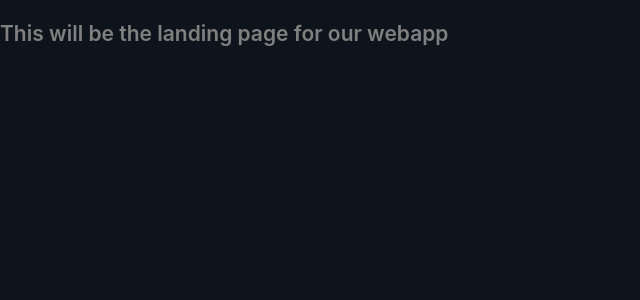
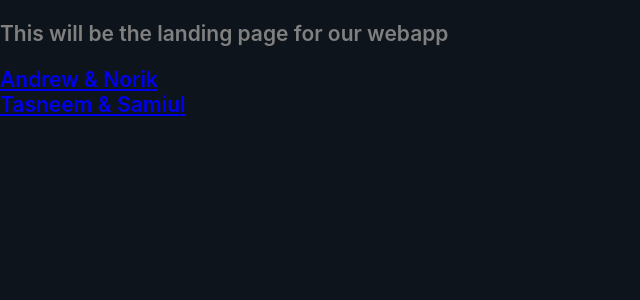
Before and after one commit to Norikaz/SavantSphere, a React (Create React App) app: page / in a window 1280 px wide. Shown: the top 300 px of the page, without its empty margins (0-640 px from the left). Built offline with nearby package versions, Linux system fonts and the light colour scheme.

Commit message:
fixed some typos, added some link tags, added h2 to h6 header for styling rules

```diff
--- a/src/index.css
+++ b/src/index.css
@@ -15,7 +15,7 @@ body {
 	background-color: hsl(212deg, 32%, 8%);
 }
 
-h1,
+h1, h2, h3, h4, h5, h6
 strong {
 	color: hsl(0deg, 0%, 100%);
 }
--- a/src/pages/DevTeamOne.tsx
+++ b/src/pages/DevTeamOne.tsx
@@ -1,7 +1,13 @@
 import React from 'react';
+import { Link } from "react-router-dom";
 
 const DevTeamOne = () => {
-	return <p>Norik and Andrew Implement here</p>;
+	return (
+	<div>
+		<p>Norik and Andrew Implement here</p>
+		<Link to={"/"}>Home</Link>
+	</div>
+	)
 };
 
 export default DevTeamOne;
--- a/src/pages/DevTeamTwo.tsx
+++ b/src/pages/DevTeamTwo.tsx
@@ -1,7 +1,13 @@
 import React from 'react';
+import { Link } from "react-router-dom";
 
 const DevTeamTwo = () => {
-	return <p>Implement here</p>;
+	return (
+		<div>
+			<p>Tasneem and Samiul implementation here</p>
+			<Link to={"/"}>Home</Link>
+		</div>
+	)
 };
 
 export default DevTeamTwo;
--- a/src/pages/HomePage.tsx
+++ b/src/pages/HomePage.tsx
@@ -1,7 +1,18 @@
 import React from 'react';
+import { Link } from "react-router-dom";
+import { ROUTES } from '../root/routes-constants';
 
-const HomPage = () => {
-	return <p>This will be the landing page for our webapp</p>;
+
+const HomePage = () => {
+	return (
+		<div>
+			<p>This will be the landing page for our webapp</p>
+			<Link to={ROUTES.DEV_TEAM_ONE}>Andrew & Norik</Link>
+			<br />
+			<Link to={ROUTES.DEV_TEAM_TWO}>Tasneem & Samiul</Link>
+		</div>
+	)
+
 };
 
-export default HomPage;
+export default HomePage;
--- a/src/root/App.tsx
+++ b/src/root/App.tsx
@@ -3,7 +3,7 @@ import React from 'react';
 import './App.css';
 import { BrowserRouter as Router, Route, Routes } from 'react-router-dom';
 import { ROUTES } from './routes-constants';
-import HomPage from '../pages/HomePage';
+import HomePage from '../pages/HomePage';
 import DevTeamOne from '../pages/DevTeamOne';
 import DevTeamTwo from '../pages/DevTeamTwo';
 
@@ -11,7 +11,7 @@ const App = () => {
 	return (
 		<Router>
 			<Routes>
-				<Route path={ROUTES.HOMEPAGE} element={<HomPage />} />
+				<Route path={ROUTES.HOMEPAGE} element={<HomePage />} />
 				<Route path={ROUTES.DEV_TEAM_ONE} element={<DevTeamOne />} />
 				<Route path={ROUTES.DEV_TEAM_TWO} element={<DevTeamTwo />} />
 			</Routes>
--- a/src/root/routes-constants.ts
+++ b/src/root/routes-constants.ts
@@ -1,5 +1,5 @@
 export const ROUTES = {
 	HOMEPAGE: '/',
 	DEV_TEAM_ONE: '/dev-team-Andrew-Norik',
-	DEV_TEAM_TWO: '/dev-team-Tasneem-Samuiel',
+	DEV_TEAM_TWO: '/dev-team-Tasneem-Samiul',
 };
```
Also changed, not shown: 1 other file (tests, documents, lock files or other folders).
